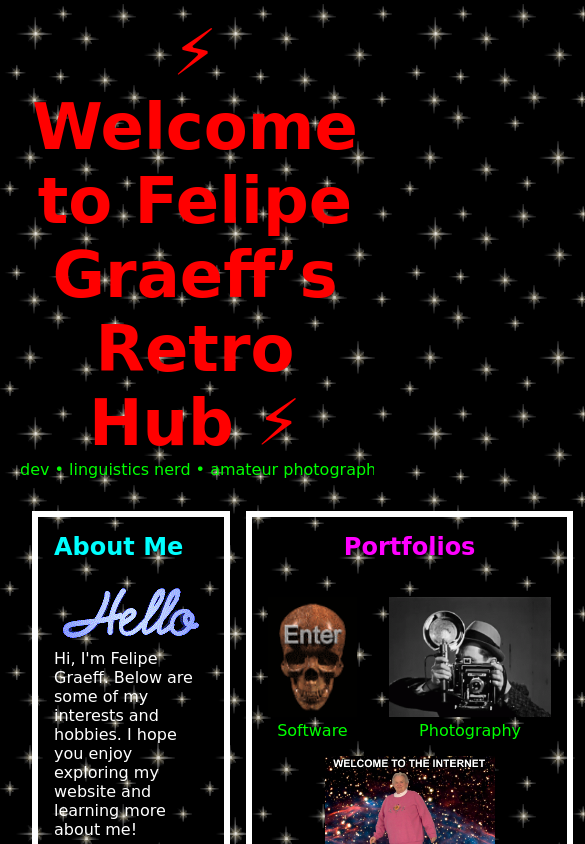
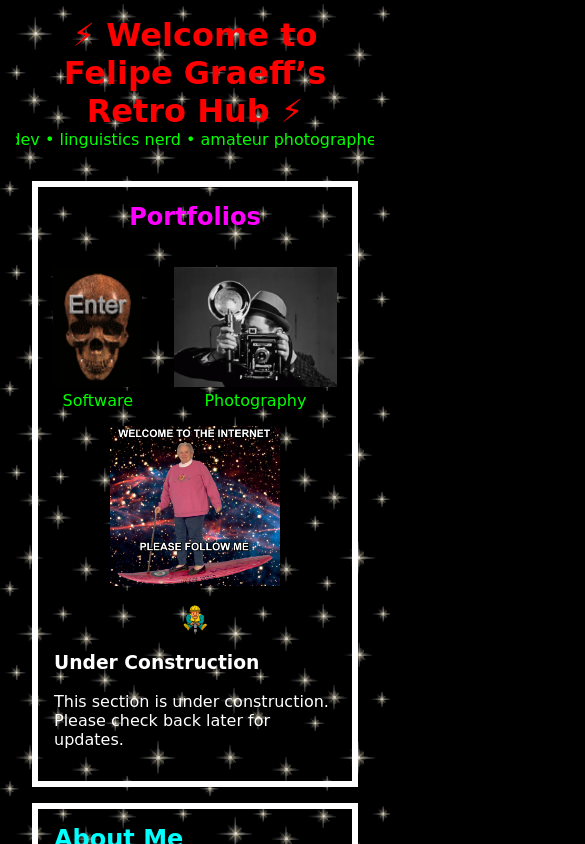
Before and after one commit to Fxlipe115/Fxlipe115.github.io, a React (Vite) app: page / in a window 390 px wide. Shown: the top 844 px of the page, 585 px wide, since content can reach past the window. Built offline with nearby package versions, Linux system fonts and the light colour scheme.

Commit message:
Mobile: stack columns (Portfolios first) and shrink title

```diff
--- a/src/App.css
+++ b/src/App.css
@@ -81,6 +81,13 @@ body, html {
   align-items: center;
 }
 .right { flex: 1; }
+
+/* Mobile: stack columns vertically, Portfolios (center) on top */
+@media (max-width: 768px) {
+  .main { flex-direction: column; }
+  .center { order: -1; }
+  .header h1 { font-size: 2rem; }
+}
 
 /* About Me (left) */
 .left h2 { color: cyan; margin-top: 0; }
```
